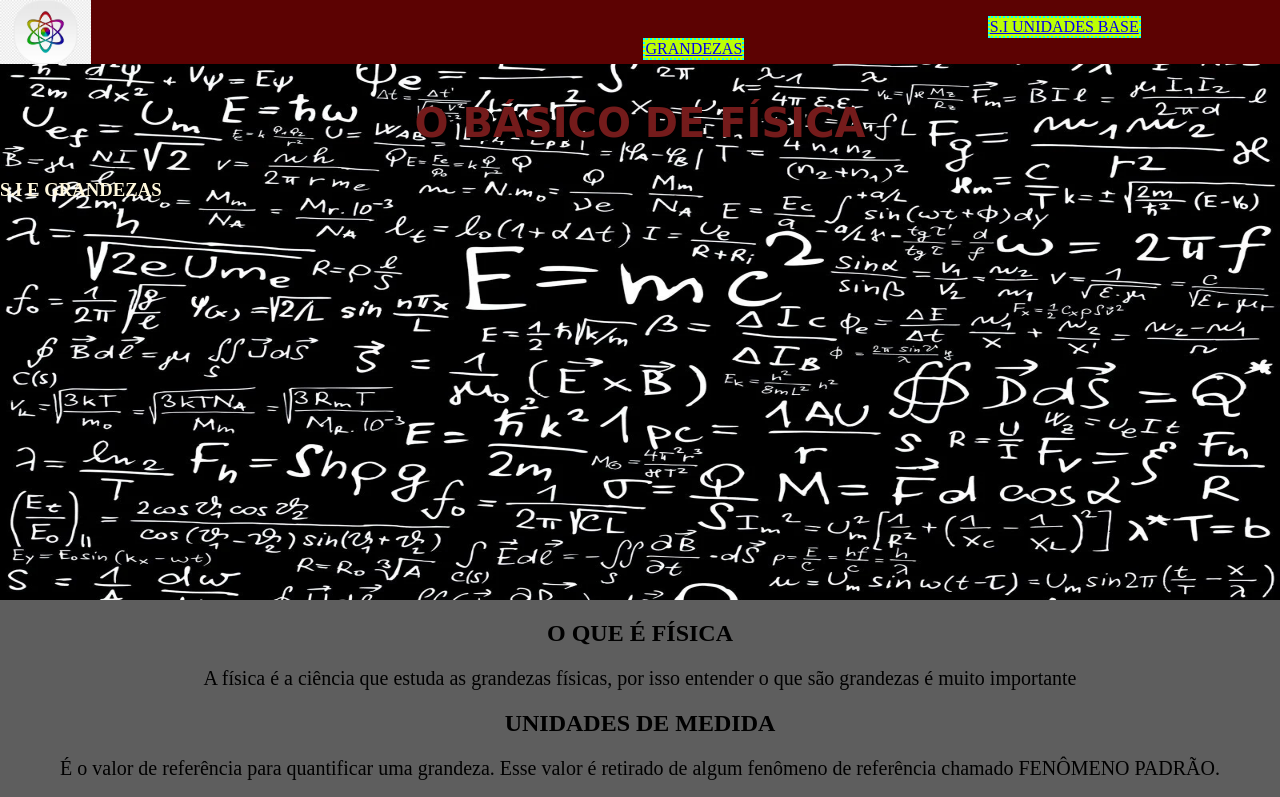
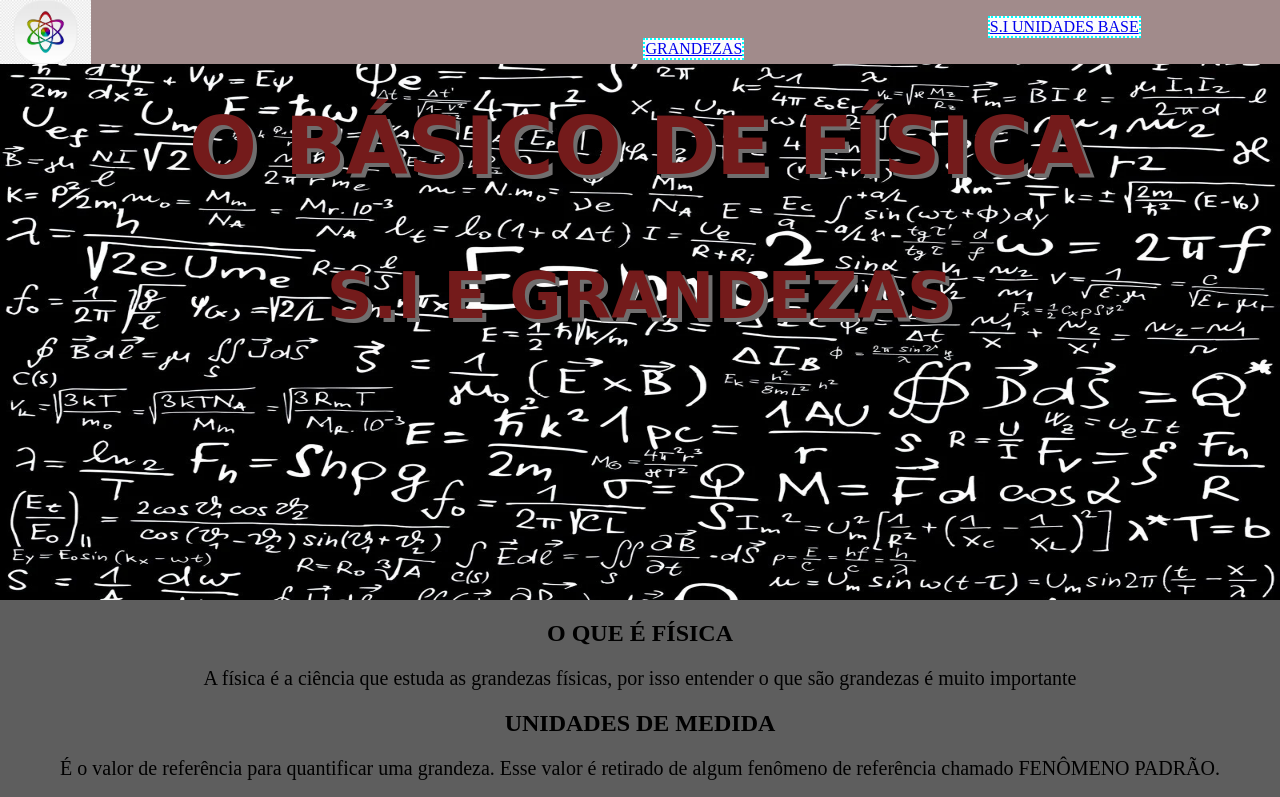
Before and after one commit to pc-ds/fisica2, a plain HTML site: page index.html in a window 1280 px wide. Shown: the top 797 px of the page. Drawn offline with Linux system fonts and the light colour scheme; a web font is replaced by a local one.

Commit message:
Update ods_design.css

```diff
--- a/ods_design.css
+++ b/ods_design.css
@@ -1,5 +1,5 @@
 #capa {
-    background: url("img fisica/papel de parede.webp");
+    background: url("img fisica/papel\ de\ parede.webp");
     background-size: 100% 100%;
     width: 100%;
     height: 75%;
@@ -13,16 +13,19 @@
 .capa {
     text-align: center;
     font-family: 'Fruktur', cursive;
-    font-size: 250%;
-    text-shadow: black 4px 4px;
+    font-size: 500%;
+    text-shadow: rgb(112, 110, 110) 4px 4px;
     color: rgb(116, 27, 27);
 }
+.capa2{ text-align: center;
+    font-family: 'Fruktur', cursive;text-shadow: rgb(112, 110, 110) 4px 4px;
+    color: rgb(116, 27, 27); font-size: 400%;}
 
 body {
     margin: 0px;
     background-color: rgba(54, 54, 54, 0.795);
 }
-
+#tabela { margin-left: 31%; }
 #granfisicas {
     float: left
 }
@@ -90,7 +93,7 @@ iframe {
 
 #menu {
     height: 8%;
-    background-color: rgb(92, 2, 2);
+    background-color: rgb(161, 139, 139);
     position: fixed;
     width: 100%;
     ;
@@ -104,7 +107,7 @@ iframe {
     border: cyan dotted 2px;
     padding: 0px;
     list-style: none;
-    background-color: rgb(188, 255, 5);
+    background-color: rgb(252, 252, 252);
     float: left;
 
 }
@@ -133,6 +136,7 @@ footer {
 }
 
 
+
 @media all and (max-width: 1059px) {
     #menu {
         visibility: hidden
@@ -154,6 +158,8 @@ footer {
         text-align: center;
     }
 
+
+
     #ponto {
         text-align: center;
     }
```
